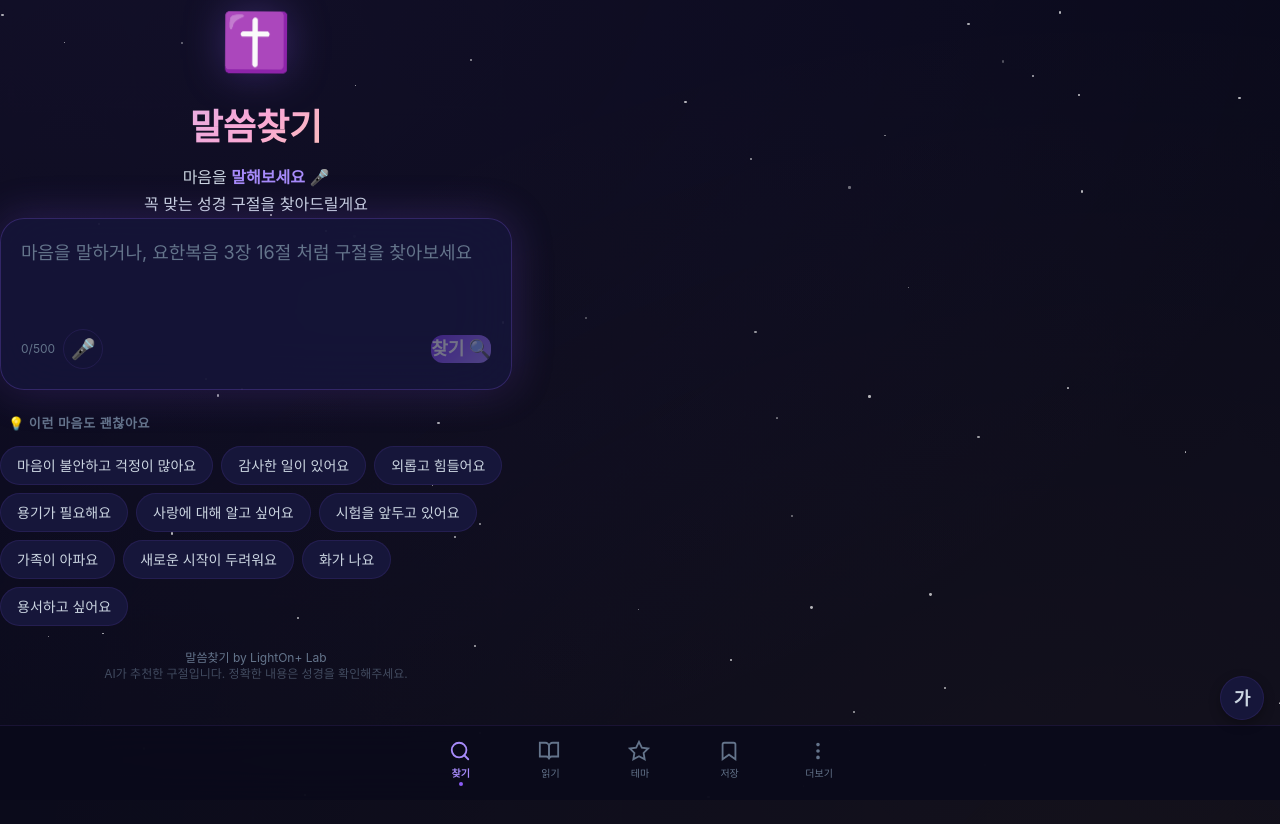
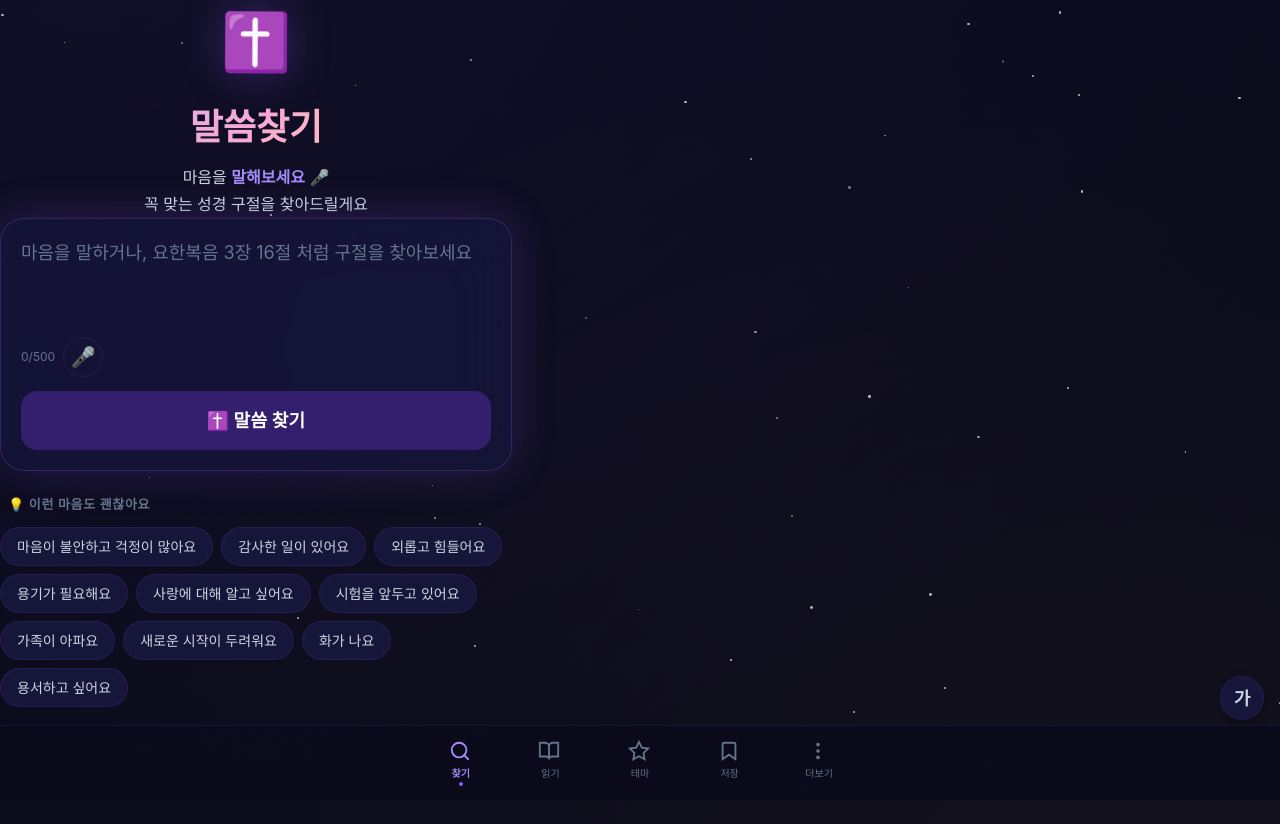
Before and after one commit to psh0825-max/bible-search, a Next.js app: page / in a window 1280 px wide. Shown: the top 824 px of the page. Built offline with nearby package versions, Linux system fonts and the light colour scheme; a web font is replaced by a local one.

Commit message:
Big full-width search button with glow

```diff
--- a/src/app/page.tsx
+++ b/src/app/page.tsx
@@ -183,14 +183,13 @@ export default function Home() {
             maxLength={500}
             style={listening ? { borderColor: 'var(--accent)', color: 'var(--accent-light)' } : {}}
           />
-          <div className="flex items-center justify-between mt-2">
-            <div className="flex items-center gap-2">
-              <span className="text-xs text-[var(--text-dim)]">{query.length}/500</span>
+          <div style={{ display: 'flex', alignItems: 'center', justifyContent: 'space-between', marginTop: '8px' }}>
+            <div style={{ display: 'flex', alignItems: 'center', gap: '8px' }}>
+              <span style={{ fontSize: '12px', color: 'var(--text-dim)' }}>{query.length}/500</span>
               {speechSupported && (
                 <motion.button
                   whileTap={{ scale: 0.85 }}
                   onClick={toggleVoice}
-                  className="p-2 rounded-full"
                   style={{
                     background: listening ? 'var(--accent)' : 'transparent',
                     border: listening ? 'none' : '1px solid var(--border)',
@@ -199,6 +198,7 @@ export default function Home() {
                     fontSize: '20px',
                     width: '40px',
                     height: '40px',
+                    borderRadius: '50%',
                     display: 'flex',
                     alignItems: 'center',
                     justifyContent: 'center',
@@ -213,31 +213,40 @@ export default function Home() {
                 </motion.button>
               )}
             </div>
+          </div>
           <motion.button
-              whileHover={{ scale: 1.05 }}
-              whileTap={{ scale: 0.95 }}
+            whileHover={{ scale: 1.02 }}
+            whileTap={{ scale: 0.97 }}
             onClick={() => search()}
             disabled={loading || !query.trim()}
-              data-search-btn
-              className="px-8 py-3 rounded-xl font-bold text-lg disabled:opacity-40"
             style={{
-                background: 'linear-gradient(135deg, #7C3AED, #A78BFA)',
+              width: '100%',
+              marginTop: '14px',
+              padding: '16px',
+              borderRadius: '16px',
+              border: 'none',
+              background: loading || !query.trim()
+                ? 'rgba(124,58,237,0.3)'
+                : 'linear-gradient(135deg, #7C3AED, #9333EA, #A78BFA)',
               color: 'white',
-                border: 'none',
+              fontSize: '18px',
+              fontWeight: 800,
               cursor: loading || !query.trim() ? 'default' : 'pointer',
+              letterSpacing: '0.02em',
+              boxShadow: loading || !query.trim() ? 'none' : '0 4px 20px rgba(124,58,237,0.4)',
+              transition: 'all 0.2s',
             }}
           >
             {loading ? (
               <motion.span
                 animate={{ rotate: 360 }}
                 transition={{ duration: 1, repeat: Infinity, ease: 'linear' }}
-                  className="inline-block"
+                style={{ display: 'inline-block' }}
               >
                 ✨
               </motion.span>
-              ) : '찾기 🔍'}
+            ) : '✝️ 말씀 찾기'}
           </motion.button>
-          </div>
         </motion.div>
 
         {/* Suggestions */}
```
Lines whose indentation alone changed are shown as unchanged.
